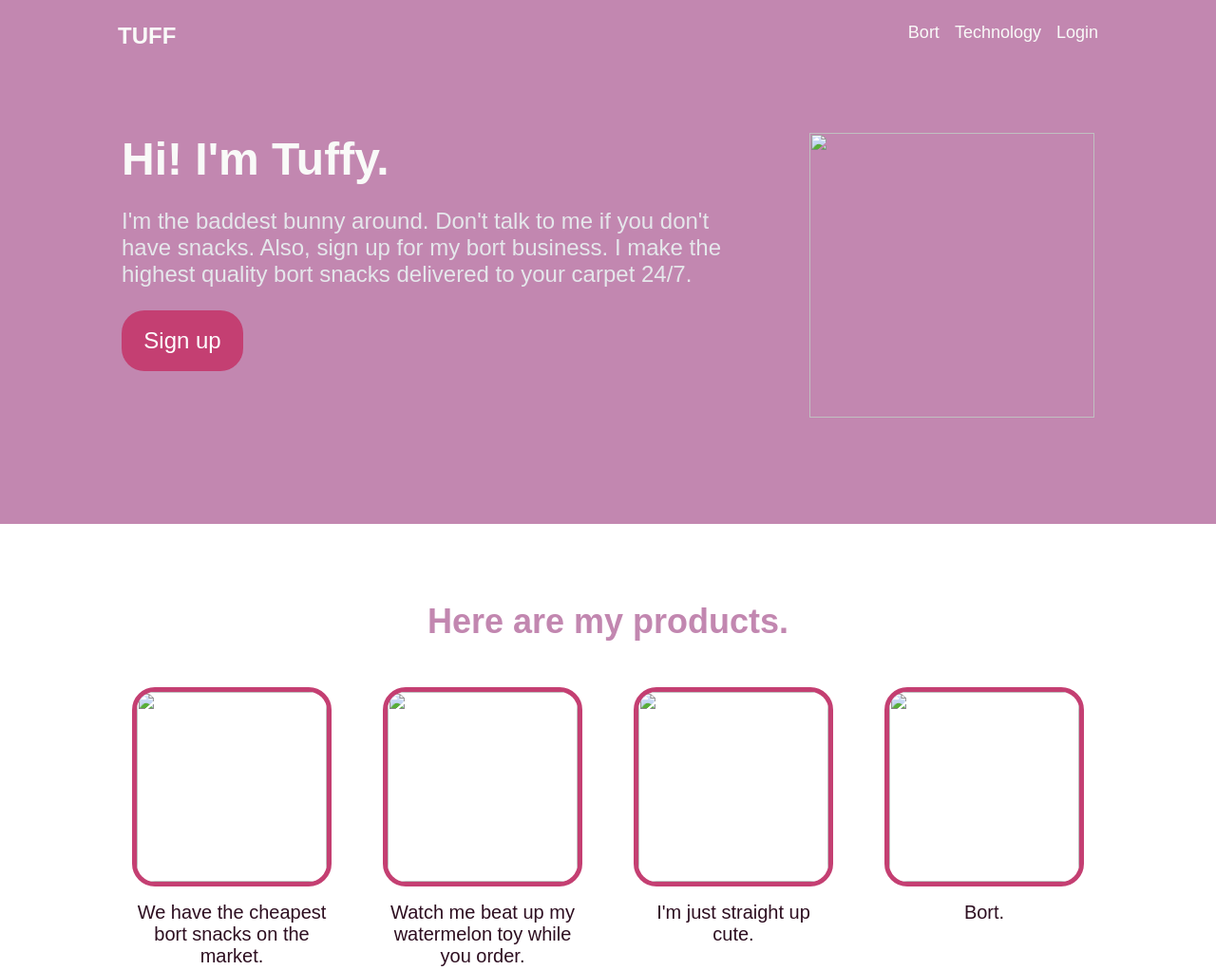
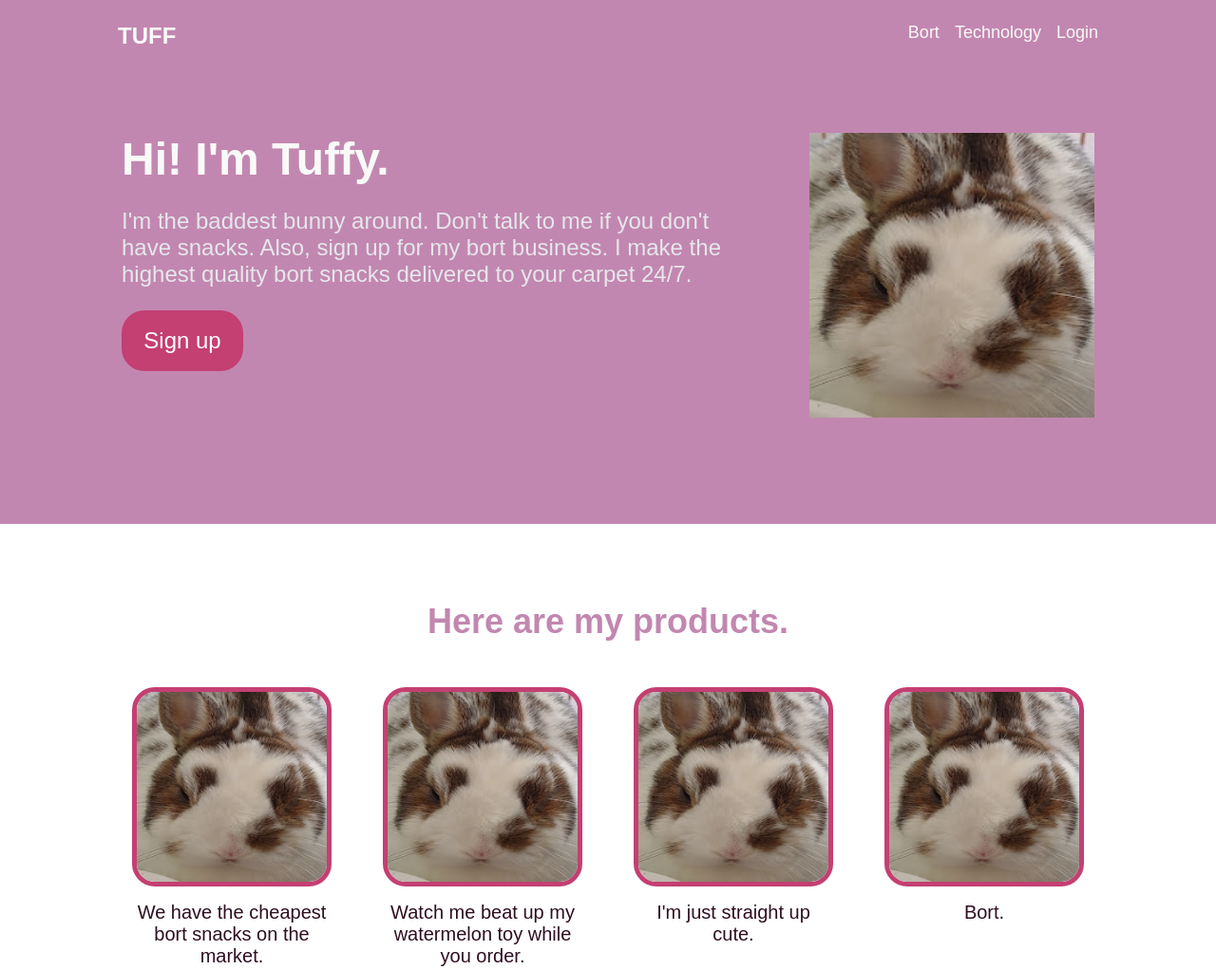
Before and after one commit to ibradam1/LandingPageProject, a plain HTML site: page index.html in a window 1280 px wide. Shown: the top 1022 px of the page at 95% size. Drawn offline with Linux system fonts and the light colour scheme; the site is published under a folder, as on GitHub Pages, so addresses that start at the root find nothing.

Commit message:
Fix image displaying on github pages.

```diff
--- a/index.html
+++ b/index.html
@@ -35,7 +35,7 @@
 
                     </div>
 
-                    <img src="/images/tuffyface.jpg">
+                    <img src="./images/tuffyface.jpg" alt="Tuffy's Face">
                     <div class="rightcontainer"></div>
                 </div>
 
@@ -52,19 +52,19 @@
                 </div>
                 <div class="products">
                     <div class="product1">
-                        <img src="/images/tuffyface.jpg">
+                        <img src="./images/tuffyface.jpg" alt="Tuffy's Face">
                         We have the cheapest bort snacks on the market.
                     </div>
                     <div class="product2">
-                        <img src="/images/tuffyface.jpg">
+                        <img src="./images/tuffyface.jpg" alt="Tuffy's Face">
                         Watch me beat up my watermelon toy while you order.
                     </div>
                     <div class="product3">
-                        <img src="/images/tuffyface.jpg">
+                        <img src="./images/tuffyface.jpg" alt="Tuffy's Face">
                         I'm just straight up cute.
                     </div>
                     <div class="product4">
-                        <img src="/images/tuffyface.jpg">
+                        <img src="./images/tuffyface.jpg" alt="Tuffy's Face">
                         Bort.
                     </div>
                 </div>
```
